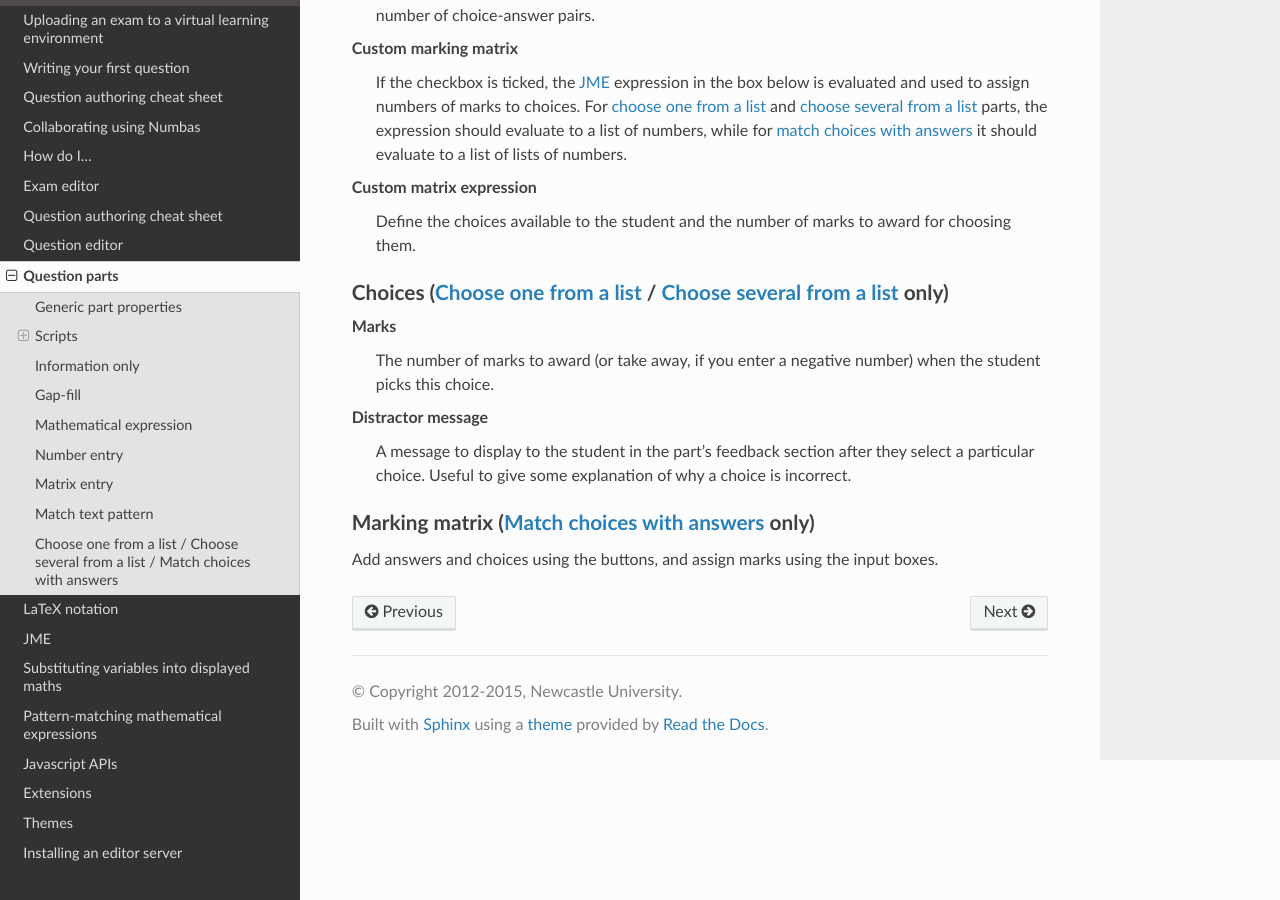
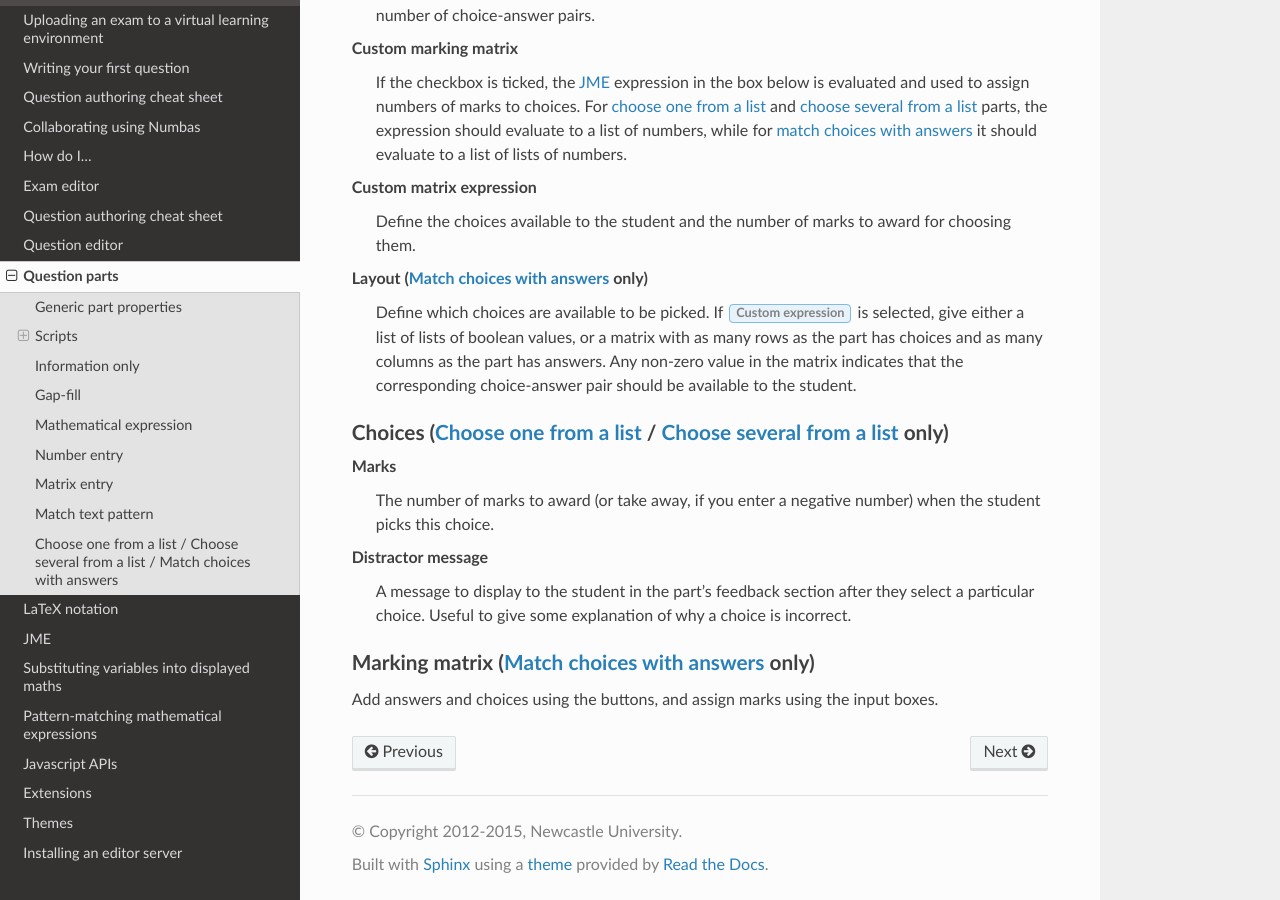
Before and after one commit to numbas/editor-docs, a Sphinx documentation site: the page built from source/question-parts.rst, in a window 1280 px wide and 900 px high, scrolled down 8154 px. Built offline with Sphinx 7.4.7 and the Read the Docs theme 2.0.0, drawn with Linux system fonts in a browser that asks for light colours.

Commit message:
document layout option for m_n_x

```diff
--- a/source/question-parts.rst
+++ b/source/question-parts.rst
@@ -293,6 +293,11 @@ Choose one from a list / Choose several from a list / Match choices with answers
         Custom matrix expression
             Define the choices available to the student and the number of marks to award for choosing them.
 
+        Layout (:term:`Match choices with answers` only)
+            Define which choices are available to be picked.
+            If :guilabel:`Custom expression` is selected, give either a list of lists of boolean values, or a matrix with as many rows as the part has choices and as many columns as the part has answers.
+            Any non-zero value in the matrix indicates that the corresponding choice-answer pair should be available to the student.
+
 .. topic:: Choices (:term:`Choose one from a list` / :term:`Choose several from a list` only)
 
     .. glossary::
```
